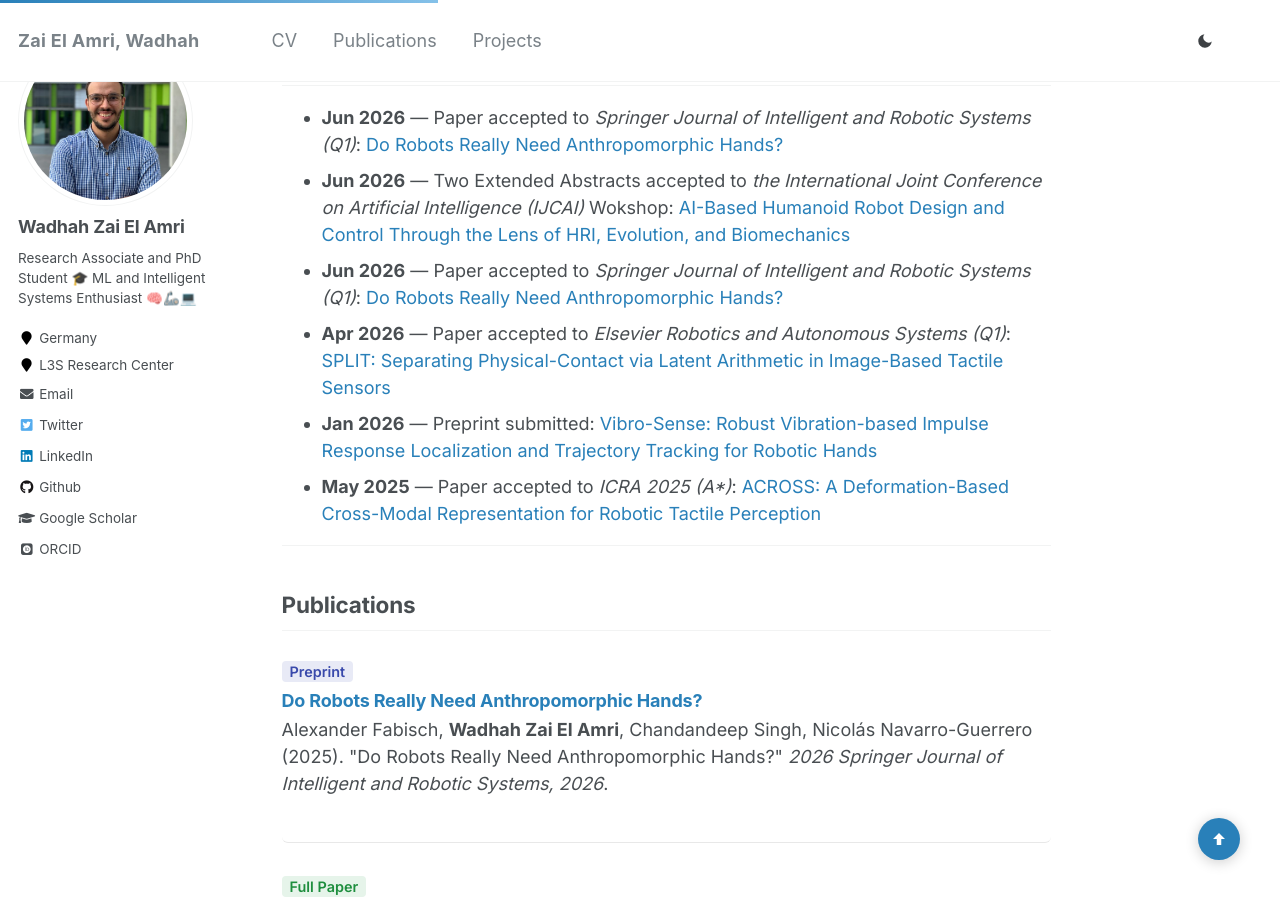
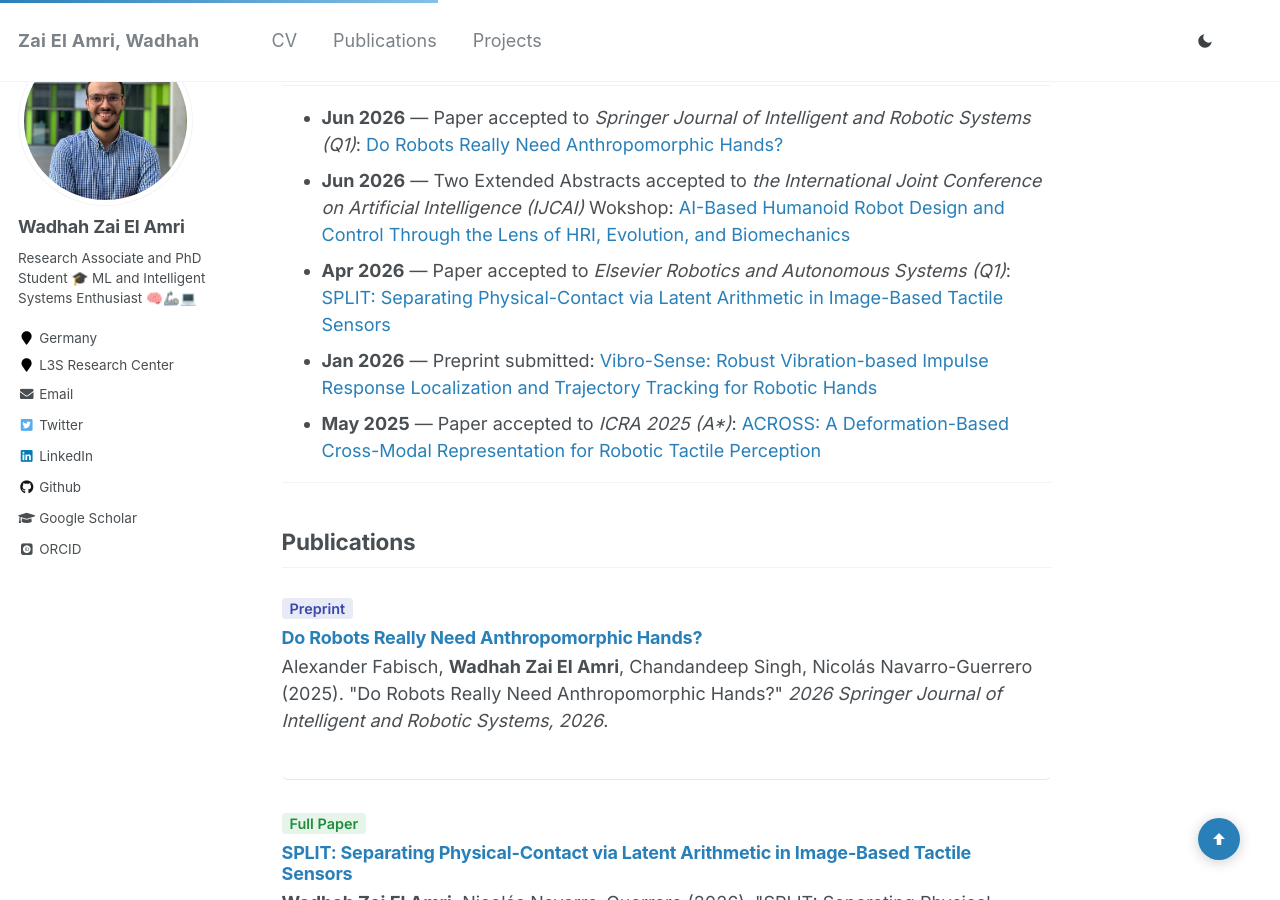
Before and after one commit to wzaielamri/wzaielamri.github.io, a Jekyll site: the page built from _pages/about.md, in a window 1280 px wide and 900 px high, scrolled down 644 px. Built offline with Jekyll 4.4.1, drawn with Linux system fonts in a browser that asks for light colours; some web fonts are replaced.

Commit message:
update news

```diff
--- a/_pages/about.md
+++ b/_pages/about.md
@@ -24,7 +24,6 @@ Feel free to reach out if you are interested in collaborating or discussing any
 
 - **Jun 2026** &mdash; Paper accepted to *Springer Journal of Intelligent and Robotic Systems (Q1)*: [Do Robots Really Need Anthropomorphic Hands?](/publication/robotic_hand)
 - **Jun 2026** &mdash; Two Extended Abstracts accepted to *the International Joint Conference on Artificial Intelligence (IJCAI)* Wokshop: [AI-Based Humanoid Robot Design and Control Through the Lens of HRI, Evolution, and Biomechanics](https://hominoid-robot.dfki-bremen.de)
-- **Jun 2026** &mdash; Paper accepted to *Springer Journal of Intelligent and Robotic Systems (Q1)*: [Do Robots Really Need Anthropomorphic Hands?](/publication/robotic_hand)
 - **Apr 2026** &mdash; Paper accepted to *Elsevier Robotics and Autonomous Systems (Q1)*: [SPLIT: Separating Physical-Contact via Latent Arithmetic in Image-Based Tactile Sensors](/publication/split)
 - **Jan 2026** &mdash; Preprint submitted: [Vibro-Sense: Robust Vibration-based Impulse Response Localization and Trajectory Tracking for Robotic Hands](/publication/vibrosense)
 - **May 2025** &mdash; Paper accepted to *ICRA 2025 (A\*)*: [ACROSS: A Deformation-Based Cross-Modal Representation for Robotic Tactile Perception](/publication/across)
```
